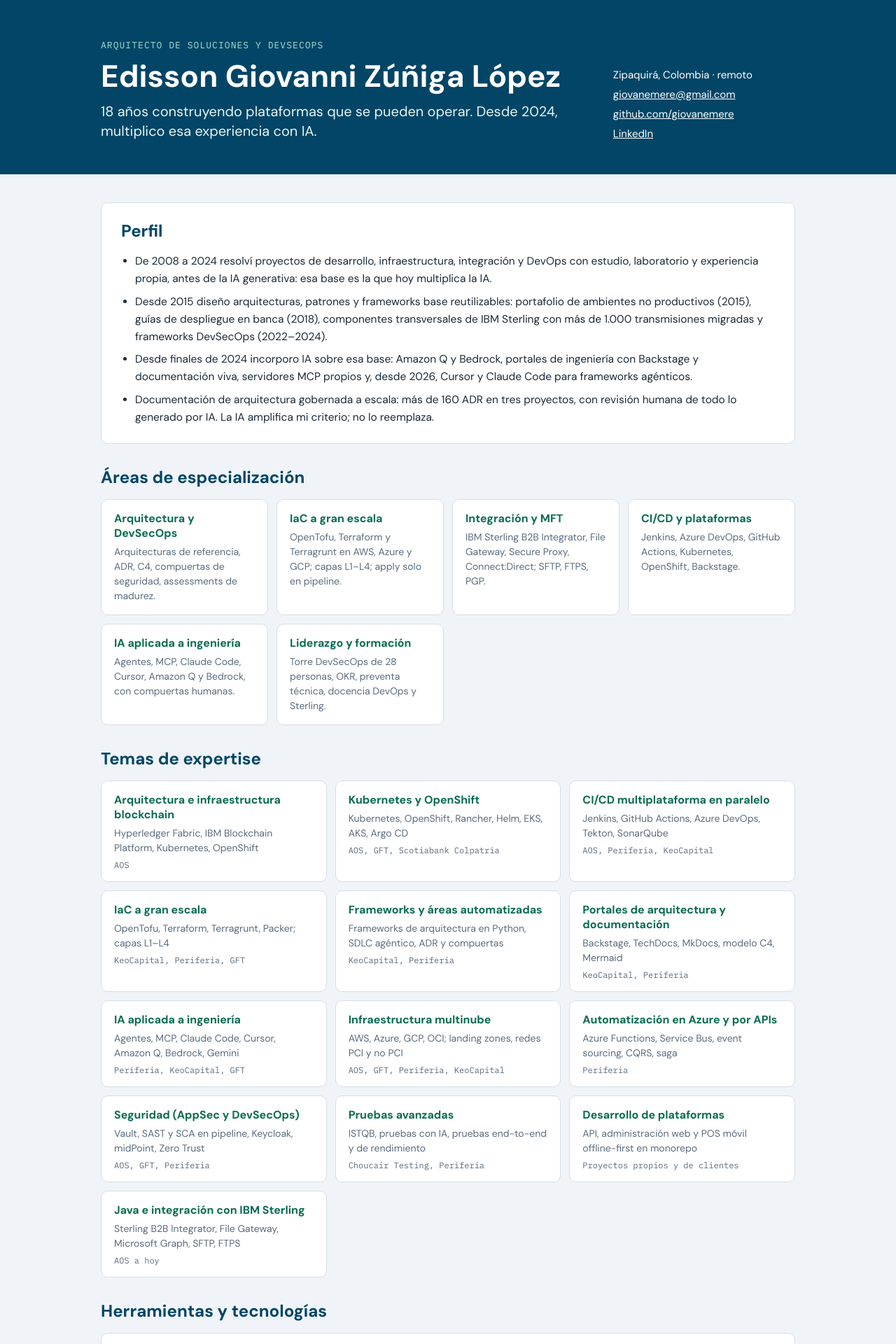
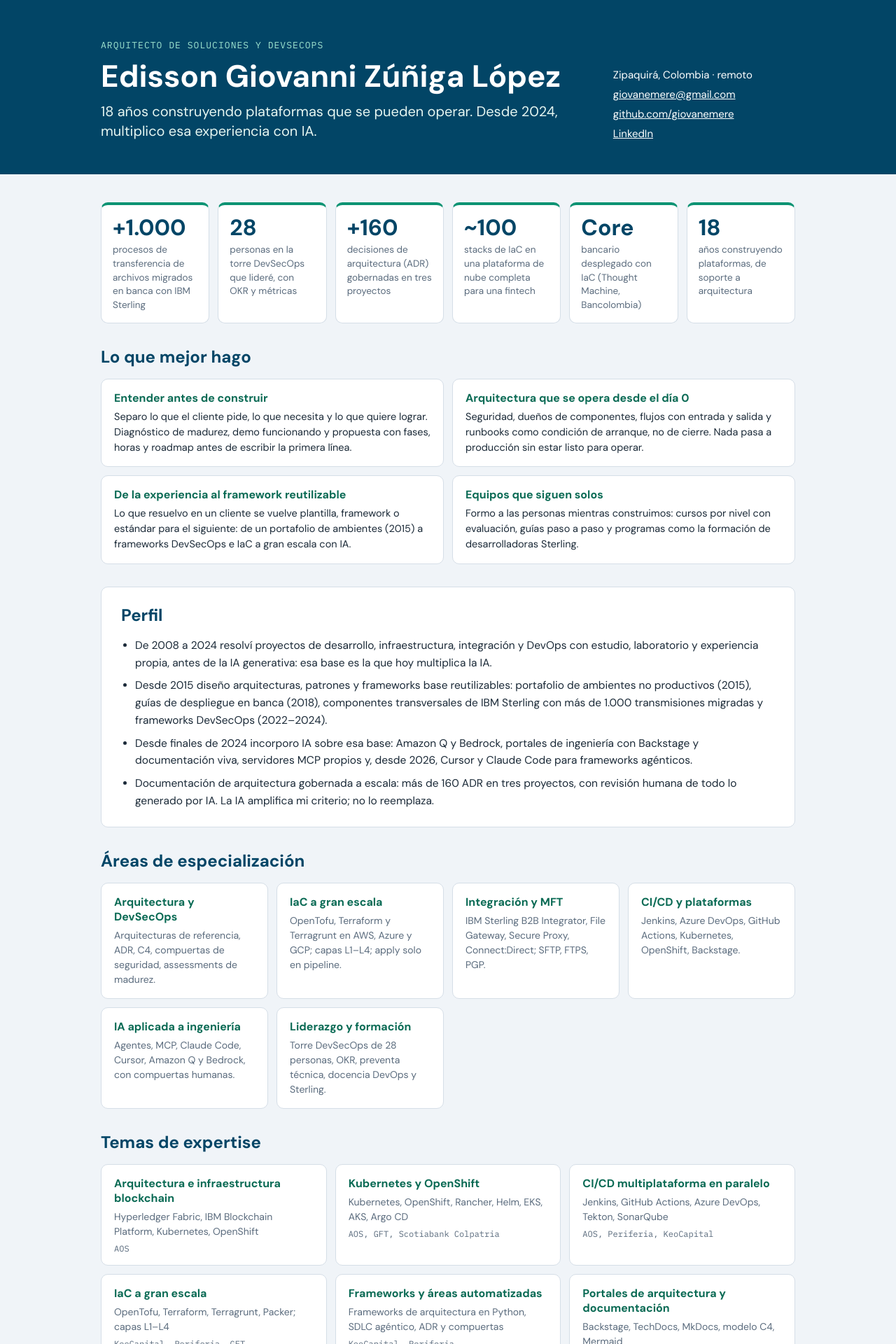
Before and after one commit to giovanemere/Edisson-Giovanni-Z-Lopez, a Jekyll site: the page built from index.md, in a window 1280 px wide. Shown: the top 1920 px of the page at 70% size. Built offline with Jekyll 4.4.1, drawn with Linux system fonts in a browser that asks for light colours.

Commit message:
feat(cv): logros en cifras y 'Lo que mejor hago'
Co-Authored-By: Claude Opus 5.5 <noreply@anthropic.com>
Claude-Session: https://claude.ai/code/session_01EJKCXJE4jvN5P6e4SXpWRk

```diff
--- a/_data/cv.yml
+++ b/_data/cv.yml
@@ -11,6 +11,30 @@ personal:
   github: "giovanemere"
   linkedin_url: "https://www.linkedin.com/in/edisson-giovanni-zu%C3%B1iga-lopez/"
   experience_years: 18
+
+highlights:
+  - value: "+1.000"
+    label: "procesos de transferencia de archivos migrados en banca con IBM Sterling"
+  - value: "28"
+    label: "personas en la torre DevSecOps que lideré, con OKR y métricas"
+  - value: "+160"
+    label: "decisiones de arquitectura (ADR) gobernadas en tres proyectos"
+  - value: "~100"
+    label: "stacks de IaC en una plataforma de nube completa para una fintech"
+  - value: "Core"
+    label: "bancario desplegado con IaC (Thought Machine, Bancolombia)"
+  - value: "18"
+    label: "años construyendo plataformas, de soporte a arquitectura"
+
+strengths:
+  - title: "Entender antes de construir"
+    detail: "Separo lo que el cliente pide, lo que necesita y lo que quiere lograr. Diagnóstico de madurez, demo funcionando y propuesta con fases, horas y roadmap antes de escribir la primera línea."
+  - title: "Arquitectura que se opera desde el día 0"
+    detail: "Seguridad, dueños de componentes, flujos con entrada y salida y runbooks como condición de arranque, no de cierre. Nada pasa a producción sin estar listo para operar."
+  - title: "De la experiencia al framework reutilizable"
+    detail: "Lo que resuelvo en un cliente se vuelve plantilla, framework o estándar para el siguiente: de un portafolio de ambientes (2015) a frameworks DevSecOps e IaC a gran escala con IA."
+  - title: "Equipos que siguen solos"
+    detail: "Formo a las personas mientras construimos: cursos por nivel con evaluación, guías paso a paso y programas como la formación de desarrolladoras Sterling."
 
 profile:
   - "De 2008 a 2024 resolví proyectos de desarrollo, infraestructura, integración y DevOps con estudio, laboratorio y experiencia propia, antes de la IA generativa: esa base es la que hoy multiplica la IA."
--- a/assets/css/style.scss
+++ b/assets/css/style.scss
@@ -51,6 +51,14 @@ h2 { font-size: 24px; color: var(--tinta); }
 .tile strong { font-size: 16px; color: var(--primario); }
 .tile strong.plain { color: var(--texto); }
 .tile span { font-size: 14px; line-height: 1.5; color: var(--texto-suave); }
+.stack > section.metrics { display: grid; grid-template-columns: repeat(auto-fill, minmax(150px, 1fr)); gap: 12px; }
+.tiles-strengths { grid-template-columns: repeat(auto-fill, minmax(420px, 1fr)); }
+@media (max-width: 520px) { .tiles-strengths { grid-template-columns: 1fr; } }
+.metric { background: var(--superficie); border: 1px solid var(--linea); border-top: 4px solid #0d9373; border-radius: var(--radio); padding: 16px; display: flex; flex-direction: column; gap: 6px; }
+.metric-value { font-size: 32px; font-weight: 700; line-height: 1; color: var(--tinta); }
+@media (prefers-color-scheme: dark) { .metric-value { color: #9fd9ff; } }
+.metric-label { font-size: 13.5px; line-height: 1.45; color: var(--texto-suave); }
+.strength span { font-size: 14.5px; color: var(--texto); }
 .where { font-style: normal; font-family: "IBM Plex Mono", monospace; font-size: 12px; color: var(--texto-suave); }
 .skills { gap: 14px; }
 .skill-row { display: flex; flex-wrap: wrap; gap: 8px 16px; align-items: baseline; }
--- a/index.md
+++ b/index.md
@@ -21,6 +21,21 @@ description: "18 años construyendo plataformas que se pueden operar. Arquitectu
 </header>
 
 <main class="wrap stack">
+  <section class="metrics" aria-label="Logros en cifras">
+    {% for h in cv.highlights %}
+    <div class="metric"><span class="metric-value">{{ h.value }}</span><span class="metric-label">{{ h.label }}</span></div>
+    {% endfor %}
+  </section>
+
+  <section aria-labelledby="mejor">
+    <h2 id="mejor">Lo que mejor hago</h2>
+    <div class="tiles tiles-strengths">
+      {% for st in cv.strengths %}
+      <div class="tile strength"><strong>{{ st.title }}</strong><span>{{ st.detail }}</span></div>
+      {% endfor %}
+    </div>
+  </section>
+
   <section class="card" aria-labelledby="perfil">
     <h2 id="perfil">Perfil</h2>
     <ul class="list">
```
